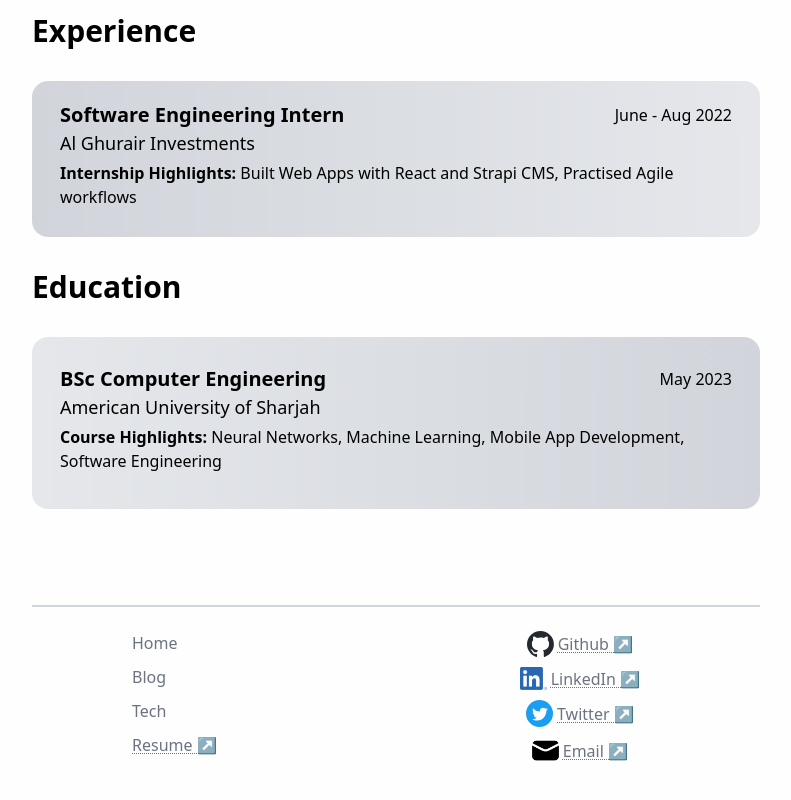
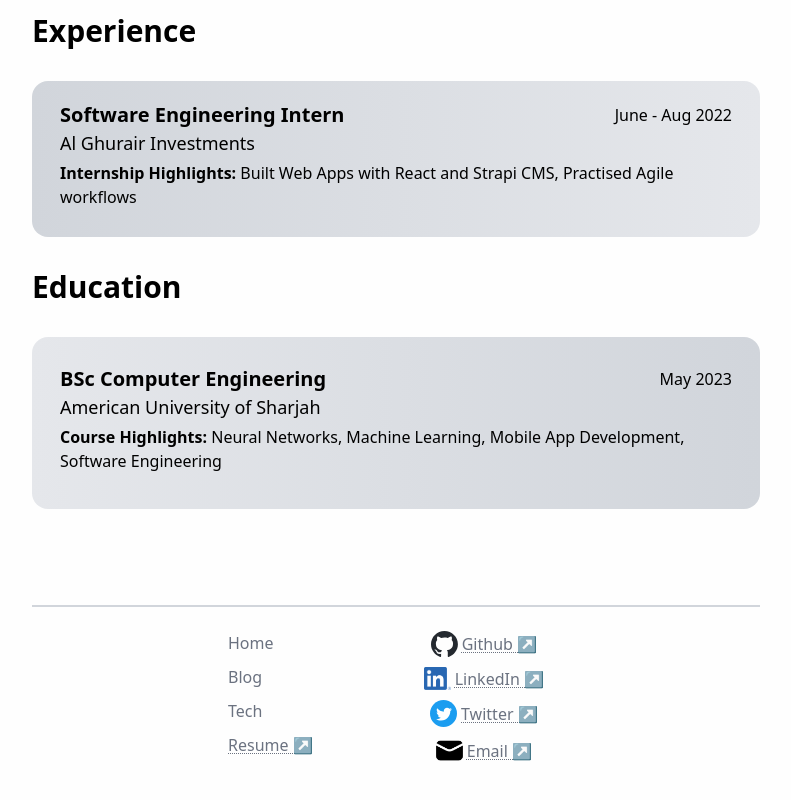
Before and after one commit to saadsme/portfolio, a Next.js app: page / in a window 1280 px wide. Shown: the part 1135-1935 px from the top of the page, without its empty margins (244-1035 px from the left). Built offline with nearby package versions, Linux system fonts and the light colour scheme.

Commit message:
footer padding

```diff
--- a/components/Footer.js
+++ b/components/Footer.js
@@ -6,7 +6,7 @@ const Footer = () => {
   return (
         <div className='mx-auto'>
             <span className="block h-0.5 max-w-sm bg-gray-300 mb-5 md:max-w-3xl"></span>
-            <div className='flex flex-col justify-center  md:flex-row md:justify-between md:px-24'>
+            <div className='flex flex-col justify-center  md:flex-row md:justify-between md:px-48'>
                     <div className='flex flex-col space-y-0.5 justify-center items-center mb-3 md:justify-start md:items-start text-gray-500'>
                         <Link className="hover:bg-gray-200 p-1 rounded hover:text-gray-700 "  href={'/'}>Home</Link>
                         {//<Link className="hover:bg-gray-200 p-1 rounded hover:text-gray-700 "  href={'/projects'}>Projects</Link>
```
